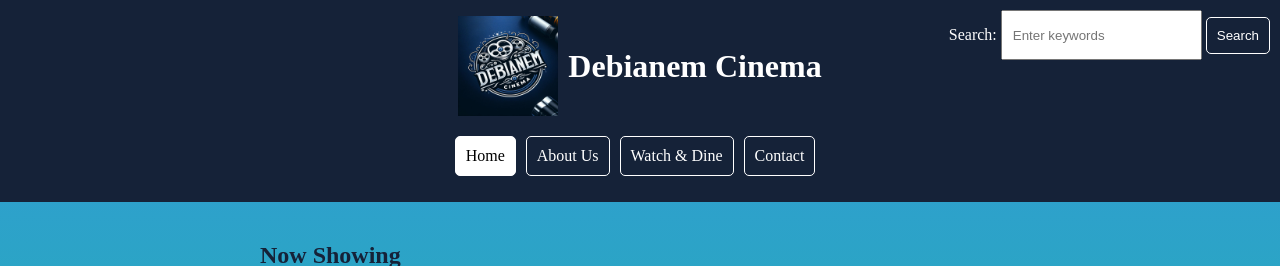
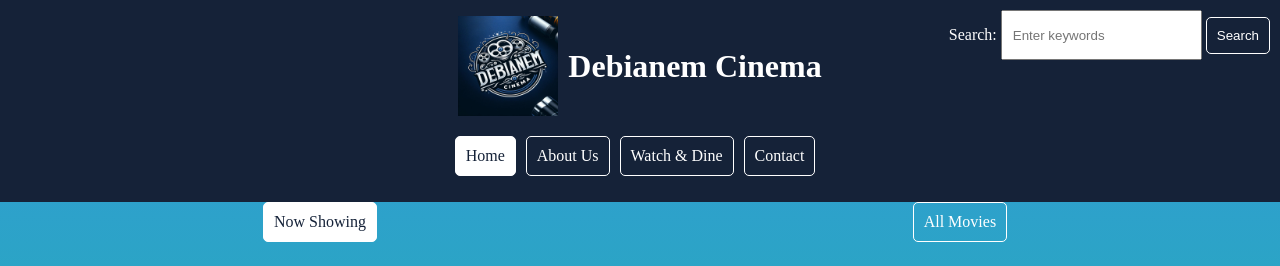
Before and after one commit to getbenjamin1/Cinema-Booking-System, a Flask app: page / in a window 1280 px wide. Shown: the top 266 px of the page. Run offline with Flask 3, Linux system fonts and the light colour scheme; data comes from the database, SQL or seed files in the repository; parts of the project's set-up code (start-up, migrations or seed data) failed here and were passed over.

Commit message:
Update index.html

```diff
--- a/newnew/Cinema-Booking-System-main/templates/index.html
+++ b/newnew/Cinema-Booking-System-main/templates/index.html
@@ -217,7 +217,7 @@
         }
         .tab.active {
             background-color: #fff; /* Background color for active tab */
-            color: #000000; /* Text color for active tab */
+            color: #152238; /* Text color for active tab */
         }
         .tab:hover {
             background-color: #fff;
@@ -226,6 +226,20 @@
         .tab.active:hover {
             background-color: #152238;
             color: #fff;
+        }
+
+               #subtab-container {
+            display: flex;
+            justify-content: space-around;
+            margin-bottom: 20px;
+        }
+        /* Adjust the translateX values based on the number of tabs/content sections you have */
+        #now-showing {
+            transform: translateX(0%);
+        }
+
+        #all-movies {
+            transform: translateX(100%);
         }
     </style>
 </head>
@@ -249,7 +263,14 @@
             <a href="/watchanddine" class="tab">Watch & Dine</a>
             <a href="/contact" class="tab">Contact</a>
         </div>
+
     </header>
+
+    <!-- Tabs container -->
+    <div id="subtab-container">
+        <div class="tab active" onclick="showNowShowing()">Now Showing</div>
+        <div class="tab" onclick="showAllMovies()">All Movies</div>
+    </div>
 
     <section>
         <div id="now-showing-section" class="movie-section">
@@ -263,6 +284,20 @@
                       </div>
                   {% endfor %}
             {% endfor %}
+         </div>
+    </div>
+
+          <div id="all-movies-section" class="movie-section" style="display: none;">
+              <!-- All Movies content will be dynamically populated here -->
+              <h2>Movies Available</h2>
+              <div id="movies" class="all-movies-grid">
+                  {% for movie in movies %}
+                  <div class="movie" onclick="showMovieDetails({{ movie.Movie_ID }})">
+                      <img src="{{ movie.Image }}" alt="{{ movie.Name }}">
+                      <p>{{ movie.Name }}</p>
+                  </div>
+                  {% endfor %}
+              </div>
           </div>
 
         <div id="movieDetails" class="modal">
@@ -292,6 +327,20 @@
                 displayMovies(data, 'now-showing-section');
             })
             .catch(error => console.error('Error fetching now showing movies:', error));
+    }
+
+    // Function to show the "All Movies" section and hide the "Now Showing" movies section
+    function showAllMovies() {
+        document.getElementById('now-showing-section').style.display = 'none';
+        document.getElementById('all-movies-section').style.display = 'block';
+        document.querySelector('.tab.active').classList.remove('active');
+        document.querySelector('.tab:nth-child(2)').classList.add('active');
+        fetch('/api/all-movies')
+            .then(response => response.json())
+            .then(data => {
+                displayMovies(data, 'all-movies-section');
+            })
+            .catch(error => console.error('Error fetching all movies:', error));
     }
 
 // Function to display movies in the specified section
```
Lines whose indentation alone changed are shown as unchanged.
